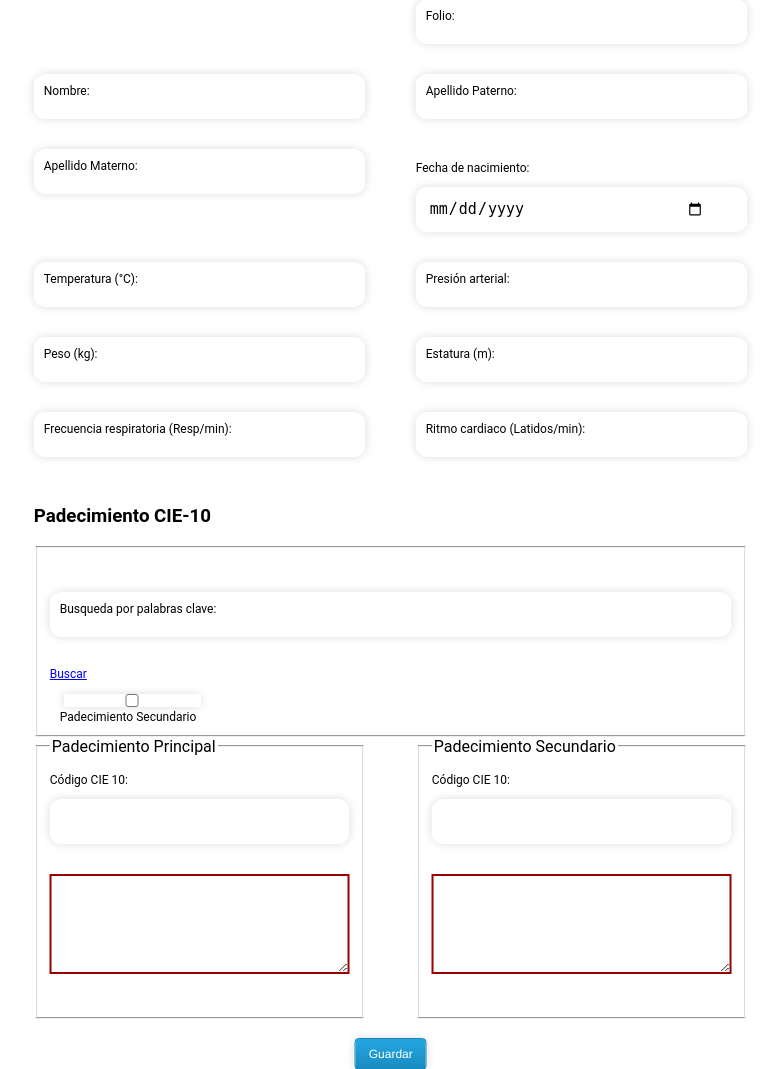
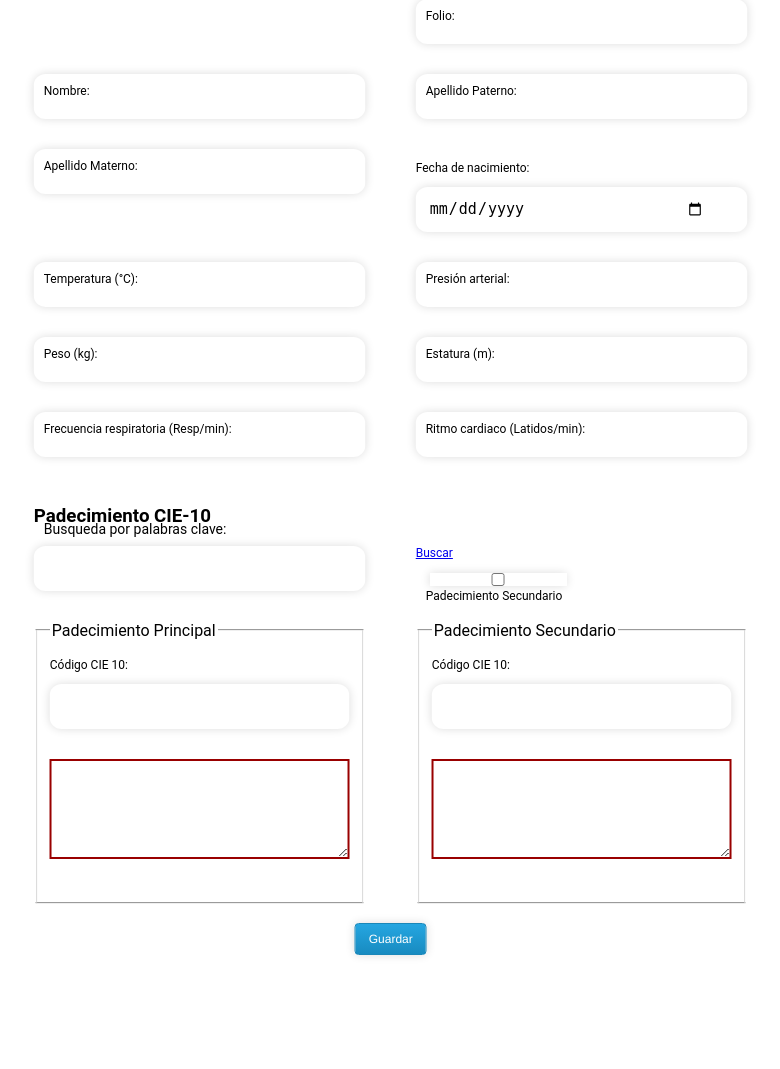
Before and after one commit to joelalonsov/PT2, a PHP site: page /Prescripcion/prescripcion.php in a window 1280 px wide; the page is wider, and only the part inside the window is pictured. Shown: the part 458-1527 px from the top of that part, without its empty margins (285-1065 px from the left). After the commit the page ends 1415 px from the top of that part, so only its background shows below. Run offline with PHP 8.4, Linux system fonts and the light colour scheme; the visitor is signed in with stand-in values (Sample User, id 1); some libraries are stand-ins or nearby versions.

Commit message:
Acomodo de campos y borrado de comentarios.

```diff
--- a/CSS/estilos.css
+++ b/CSS/estilos.css
@@ -125,10 +125,6 @@ main {
 	grid-column: span 2;
 }
 
-.formulario_busqueda{
-	grid-column: span 2;
-}
-
 .formulario__grupo-terminos{
 	grid-column: span 1;
 }
--- a/Prescripcion/prescripcion.php
+++ b/Prescripcion/prescripcion.php
@@ -26,8 +26,6 @@ include('../CNX/cnxon.php');
 
 </head>
 <body>
-
-
 
 <div id="horizontal_menu" class="sidebar">
 <img src="../Imagenes/logo.png" alt="logo"/>
@@ -69,56 +67,20 @@ include('../CNX/cnxon.php');
 
 		</ul>
 </nav>
-<!--script src="js/scripts.js"></script-->
-
-<!-- Página original abajo:-->
-
 
 <section class="modal ">
 	<div class="modal__container">
-			<!--img src="../Imagenes/modal.svg" class="modal__img"-->
-
-
 
 			<h2 class="modal__title">Catálogo CIE-10</h2>
 
-
-
 			<p id="carga_tabla">
 				</table>
+			</p>
 
-
-			</p>
-			<script>
-				//var tabla = document.createElement("table");
-				//tabla.setAttribute("id", "tabla_CIE_10");
-				//document.body.appendChild(tabla_CIE_10);
-			</script>
-
-			<!--p class="modal_paragraph">Lorem ipsum dolor sit amet consectetur adipisicing elit. Accusamus suscipit odio nulla
-				esse repellat labore animi iure natus, obcaecati quis nesciunt, eius quos possimus quasi quibusdam laudantium
-				alias sint. Eius.</p-->
-				<a href="#" class="modal__close">Cerrar</a>
+			<a href="#" class="modal__close">Cerrar</a>
 	</div>
 </section>
 
-
-<!--
-<h1>Ventana Modal</h1>
-<a href="modal" id="show-modal">Abrir Ventana</a>
-
-<aside id="modal" class="modal">
-	<div class="content-modal">
-		<header>
-			<a href="#" class="close-modal">X</a>
-			<h2>Buen Trabajo!</h2>
-		</header>
-		<article></article>
-	</div>
-	<a href="#" class="btn-close-modal"></a>
-</aside>
-
--->
 
 <div class="contenedor">
 	<br>
@@ -150,6 +112,7 @@ include('../CNX/cnxon.php');
 					</div>
 				</div>
 			</div>
+
 			<!--Contraseña 1-->
 			<div class="formulario__grupo" id="grupo__Nombre">
 				<div class="row">
@@ -305,7 +268,7 @@ include('../CNX/cnxon.php');
 
 <h3>Padecimiento  CIE-10</h3> <br>
 
-<fieldset class = "formulario_busqueda">
+<!--fieldset-->
 <!--Grupo: Busqueda por CIE-10 -->
 <br><br>
 <div class="formulario__grupo" id="grupo__Ritmo_Cardiaco">
@@ -313,7 +276,7 @@ include('../CNX/cnxon.php');
 					<div class="input-group">
 						<div class="formulario__grupo-input">
 
-						<input type="text" class="formulario__input" name="CIE10" id="CIE10" onchange="llena_tabla()" required>
+						<input type="text" class="formulario__input" name="CIE10" id="CIE10" onchange="llena_tabla()" >
 
 				<script type=text/javascript>
 					function llena_tabla(){
@@ -424,7 +387,9 @@ include('../CNX/cnxon.php');
 				</div>
 			</div>
 
-</fieldset>
+<!--/fieldset-->
+
+
 
 <fieldset>
 <legend>Padecimiento Principal</legend>
```
